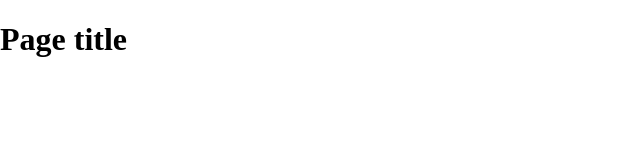
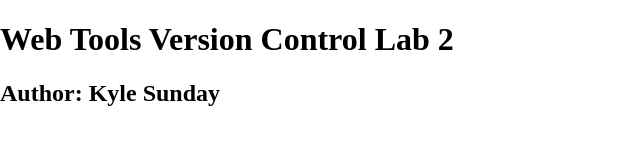
Before and after one commit to kmsunday89/wtvclab3Sunday, a plain HTML site: page index.html in a window 1280 px wide. Shown: the whole page, without its empty margins (0-640 px from the left). Drawn offline with nearby package versions, Linux system fonts and the light colour scheme.

Commit message:
Changed H1 tag. Added an H2 tag.
H1 declares 'Web Tools Version Control Lab 2'. H2 States the Author's name.

```diff
--- a/index.html
+++ b/index.html
@@ -14,7 +14,8 @@
     </head>
     <body>
     <header>
-	<h1>Page title</h1>
+	<h1>Web Tools Version Control Lab 2</h1>
+	<h2>Author: Kyle Sunday</h2>
     </header>
     <nav id="pageNav">
     </nav>
```
